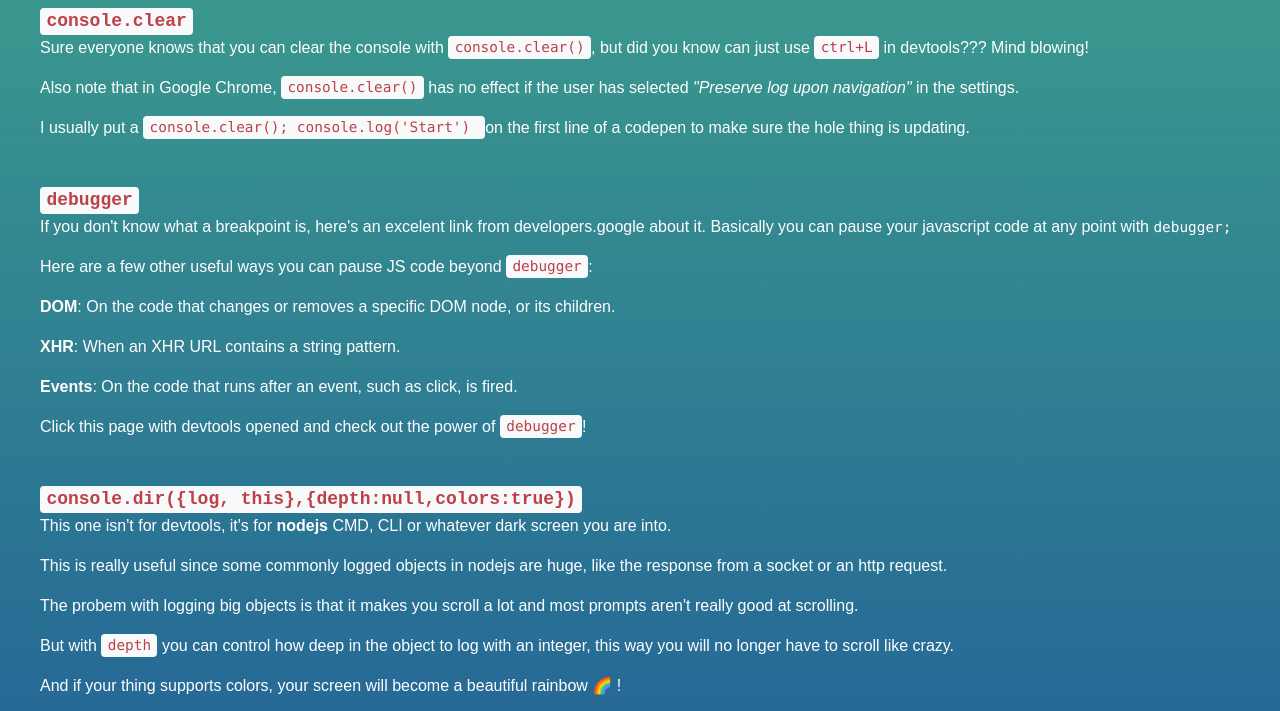
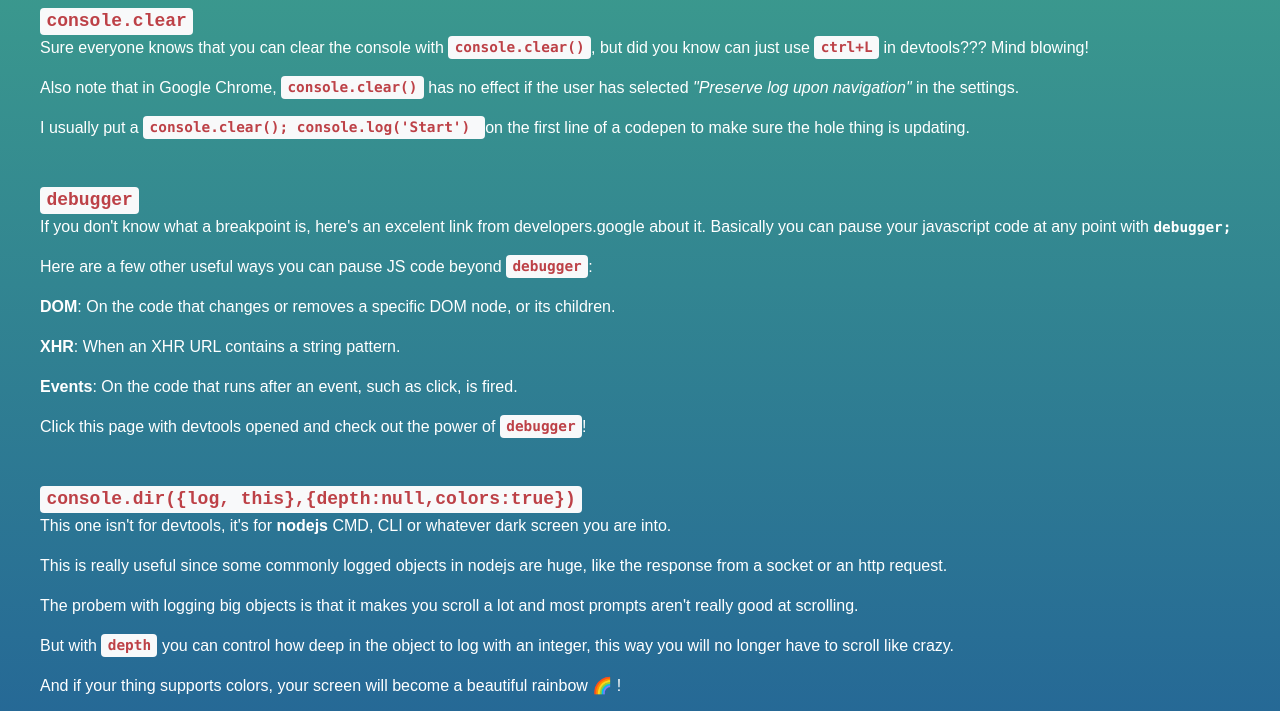
Before and after one commit to stewilondanga/debug-tip, a plain HTML site: page index.html in a window 1280 px wide. Shown: the part 68-779 px from the top of the page. Drawn offline with nearby package versions, Linux system fonts and the light colour scheme.

Commit message:
add css/styles.css

```diff
--- a/css/styles.css
+++ b/css/styles.css
@@ -48,10 +48,11 @@ li:before {
   font-weight: bold;
 }
 
-/*code {
+code {
   font-weight: bold;
 }
-li:before {
+
+/*li:before {
   content: "my tip #" counter(li) " ";
 }
 p {
```
